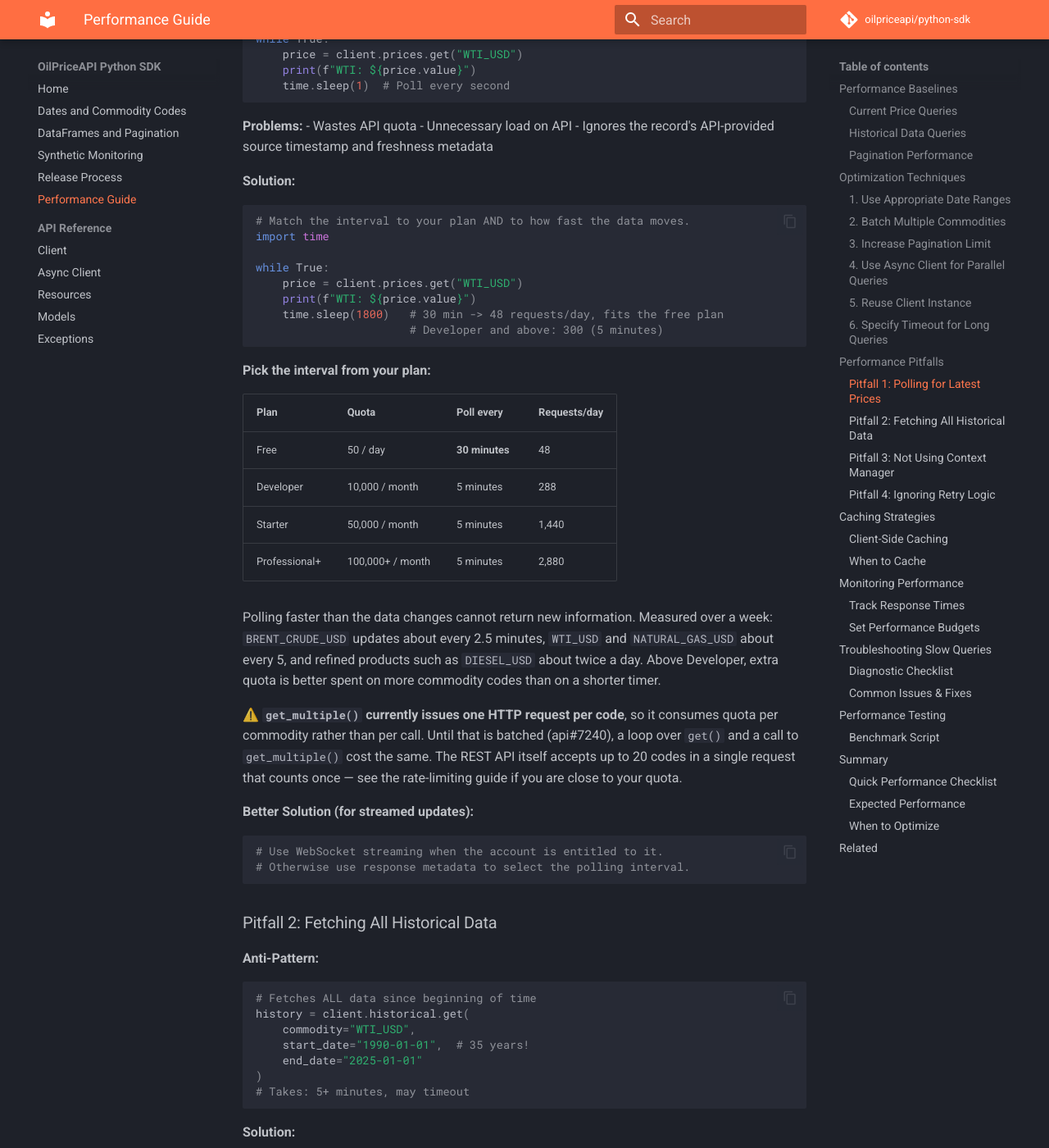
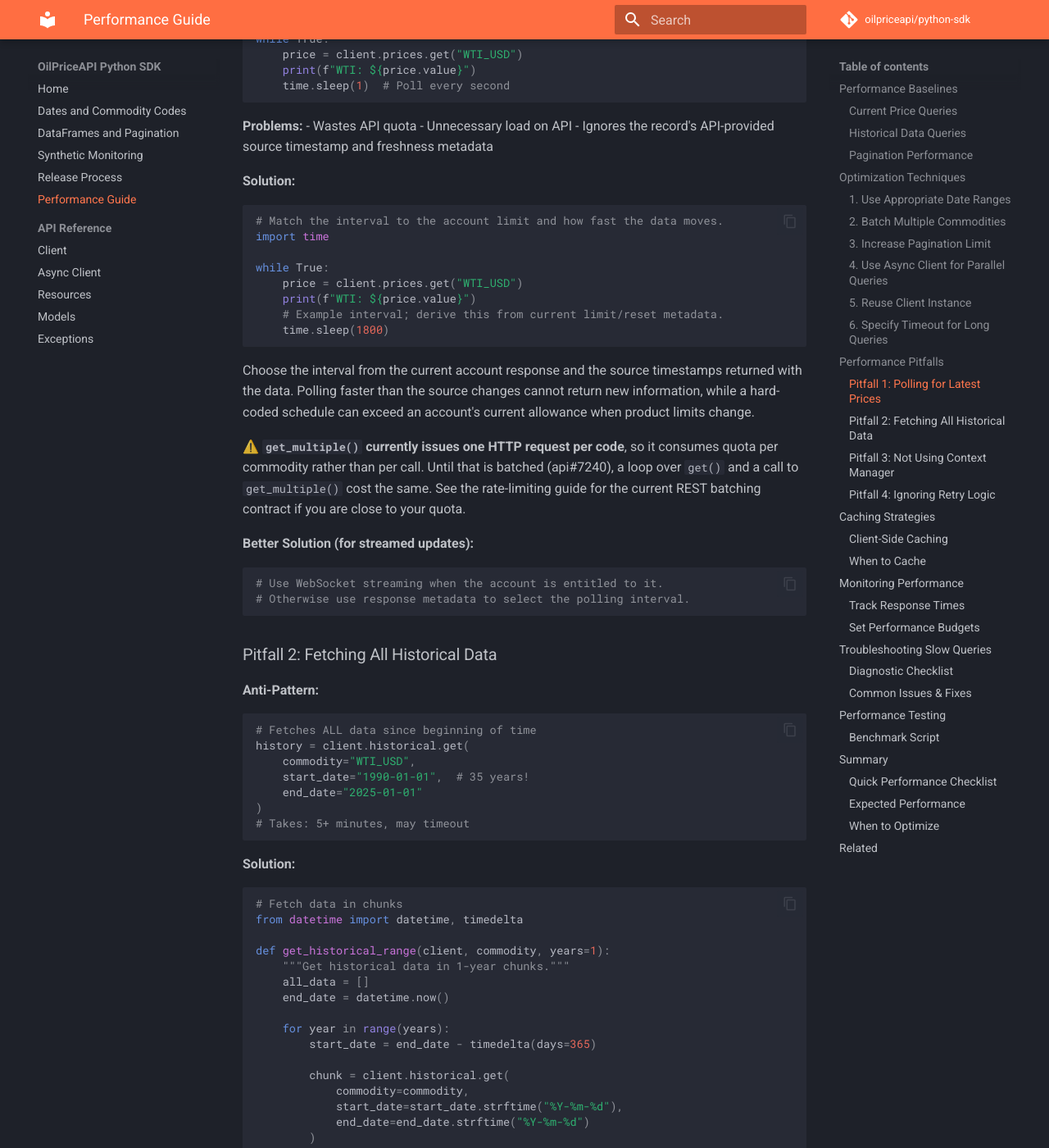
Before and after one commit to OilpriceAPI/python-sdk, an MkDocs documentation site: the page built from docs/PERFORMANCE_GUIDE.md, in a window 1280 px wide and 1400 px high, scrolled down 5000 px. Shown: the whole window at 82% size. Built offline with MkDocs 1.6.1 and Material for MkDocs 9.7.7, drawn with Linux system fonts in a browser that asks for light colours; comment, search, counter and statistics services are not loaded.

Commit message:
docs: keep polling guidance contract-driven

````diff
--- a/docs/PERFORMANCE_GUIDE.md
+++ b/docs/PERFORMANCE_GUIDE.md
@@ -235,36 +235,26 @@ while True:
 
 **Solution:**
 ```python
-# Match the interval to your plan AND to how fast the data moves.
+# Match the interval to the account limit and how fast the data moves.
 import time
 
 while True:
     price = client.prices.get("WTI_USD")
     print(f"WTI: ${price.value}")
-    time.sleep(1800)   # 30 min -> 48 requests/day, fits the free plan
-                       # Developer and above: 300 (5 minutes)
+    # Example interval; derive this from current limit/reset metadata.
+    time.sleep(1800)
 ```
 
-**Pick the interval from your plan:**
-
-| Plan | Quota | Poll every | Requests/day |
-| --- | --- | --- | --- |
-| Free | 50 / day | **30 minutes** | 48 |
-| Developer | 10,000 / month | 5 minutes | 288 |
-| Starter | 50,000 / month | 5 minutes | 1,440 |
-| Professional+ | 100,000+ / month | 5 minutes | 2,880 |
-
-Polling faster than the data changes cannot return new information. Measured
-over a week: `BRENT_CRUDE_USD` updates about every 2.5 minutes, `WTI_USD` and
-`NATURAL_GAS_USD` about every 5, and refined products such as `DIESEL_USD`
-about twice a day. Above Developer, extra quota is better spent on more
-commodity codes than on a shorter timer.
+Choose the interval from the current account response and the source timestamps
+returned with the data. Polling faster than the source changes cannot return new
+information, while a hard-coded schedule can exceed an account's current
+allowance when product limits change.
 
 ⚠️ **`get_multiple()` currently issues one HTTP request per code**, so it
 consumes quota per commodity rather than per call. Until that is batched
 (api#7240), a loop over `get()` and a call to `get_multiple()` cost the same.
-The REST API itself accepts up to 20 codes in a single request that counts
-once — see the rate-limiting guide if you are close to your quota.
+See the rate-limiting guide for the current REST batching contract if you are
+close to your quota.
 
 **Better Solution (for streamed updates):**
 ```python
````
Also changed, not shown: EXAMPLES.md (+2 -4 lines).
